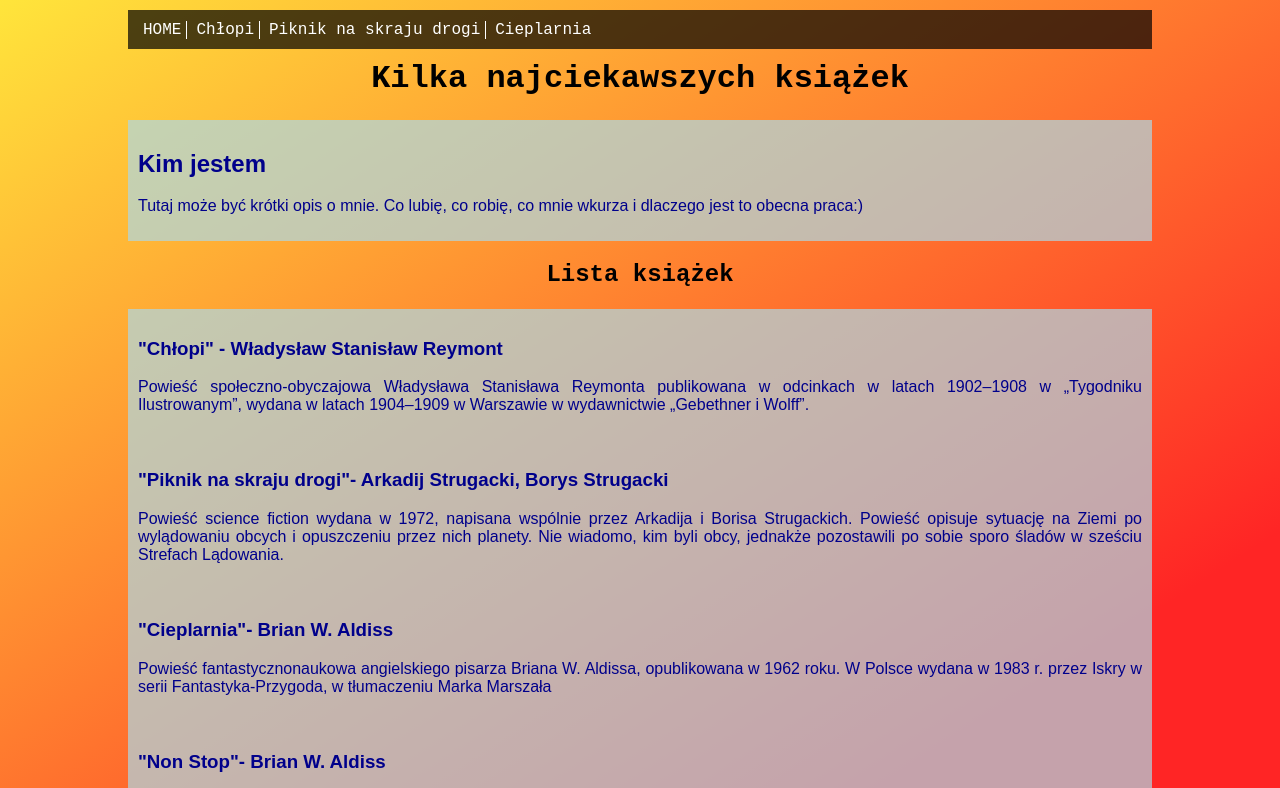
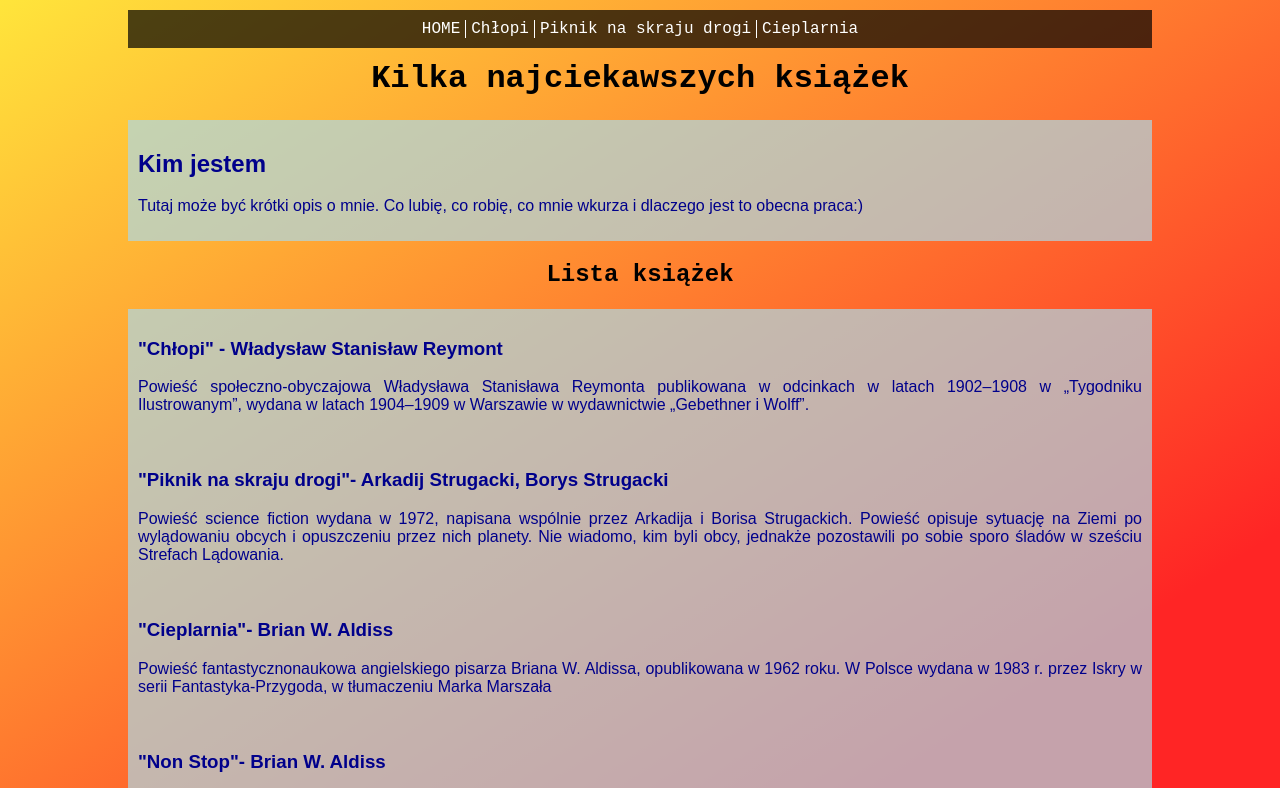
Before and after one commit to pgrochowina/homepage, a plain HTML site: page index.html in a window 1280 px wide. Shown: the top 788 px of the page. Drawn offline with Linux system fonts and the light colour scheme.

Commit message:
navigation links centered with flex

```diff
--- a/style.css
+++ b/style.css
@@ -30,7 +30,6 @@ body{
 .navigation-header {
   position: relative;
   overflow: auto;
-  box-sizing: border-box;
 }
 
 .navigation {
@@ -39,9 +38,9 @@ body{
   padding: 10px;
   margin: 10px auto;
   position: fixed;
-  left: 10%;*
-  box-sizing: border-box;
-
+  left: 10%;
+  display: flex;
+  justify-content: center;
 }
 
 .navigation__link {
```
